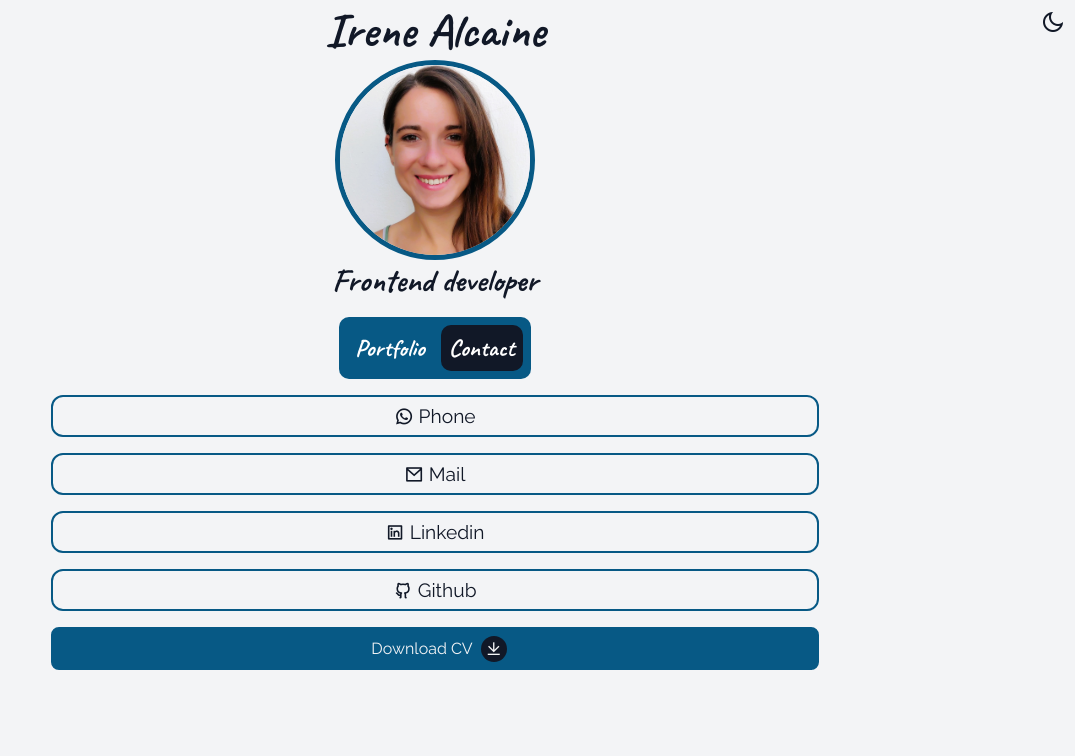
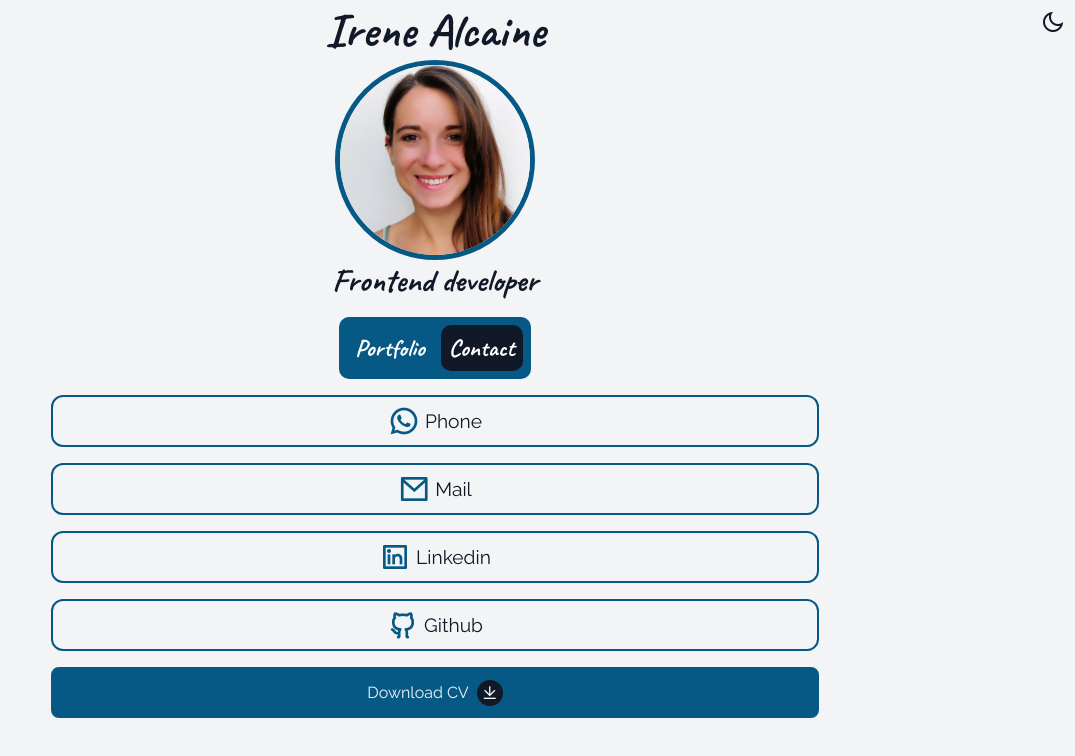
Before and after one commit to irenealcaine/portfolio-minimalist, a website built with Vite: page index.html in a window 1280 px wide. Both pictures are taken after a click on the button "Contact". Shown: the whole page, without its empty margins (205-1280 px from the left). Built offline with nearby package versions, Linux system fonts and the light colour scheme; files whose address does not match are found by name.

Commit message:
changed some styles

```diff
--- a/index.html
+++ b/index.html
@@ -86,7 +86,6 @@
           </div>
           <div data-content id="contact">
 
-            <div class="">
 
             <a href="https://api.whatsapp.com/send?phone=346298821291&text=Hello, more information!" target="_blank"
               class="">
@@ -106,7 +105,7 @@
               <i class="ri-github-line"></i>
               <p>Github</p>
             </a>
-            </div>
+
 
           </div>
         </div>
--- a/style.css
+++ b/style.css
@@ -122,7 +122,7 @@ header>img{
 .CV-button{
   background-color: #075985;
   color: var(--light-gray);
-  padding: 0.5rem 0.5rem 0.5rem 1rem;
+  padding: 0.75rem;
   border-radius: 0.5rem;
   display: inline-flex;
   justify-content: center;
@@ -220,16 +220,14 @@ ul>button:hover{
 }
 
 
-#contact>div{
-  display: flex;
-  flex-direction: column;
+#contact{
   align-items: flex-start;
   justify-content: center;
   width: 100%;
   gap:1rem
 }
 
-#contact>div>a{
+#contact>a{
   display: flex;
   align-items: center;
   justify-content: center;
@@ -242,7 +240,17 @@ ul>button:hover{
   transition: all 0.5s ease-in-out;
 }
 
-#contact>div>a:hover{
+#contact>a>i{
+  font-size: 2rem;
+  color:#075985;
+  transition: all 0.5s ease-in-out;
+}
+
+#contact>a:hover>i{
+  color:#111827
+}
+
+#contact>a:hover{
   background-color: #075985;
   font-size: 1.5rem;
   color:#f3f4f6
```
Lines whose indentation alone changed are shown as unchanged.
